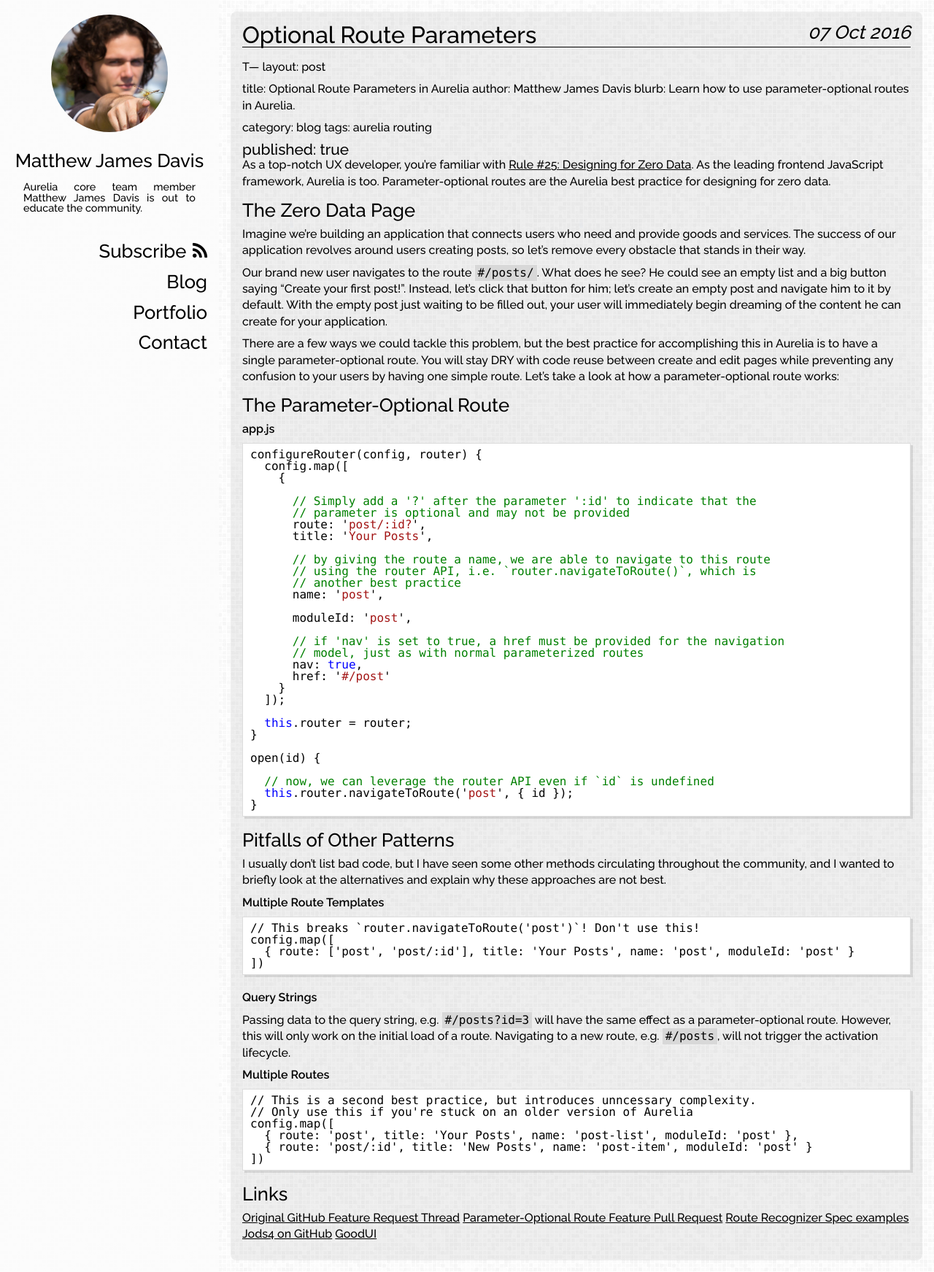
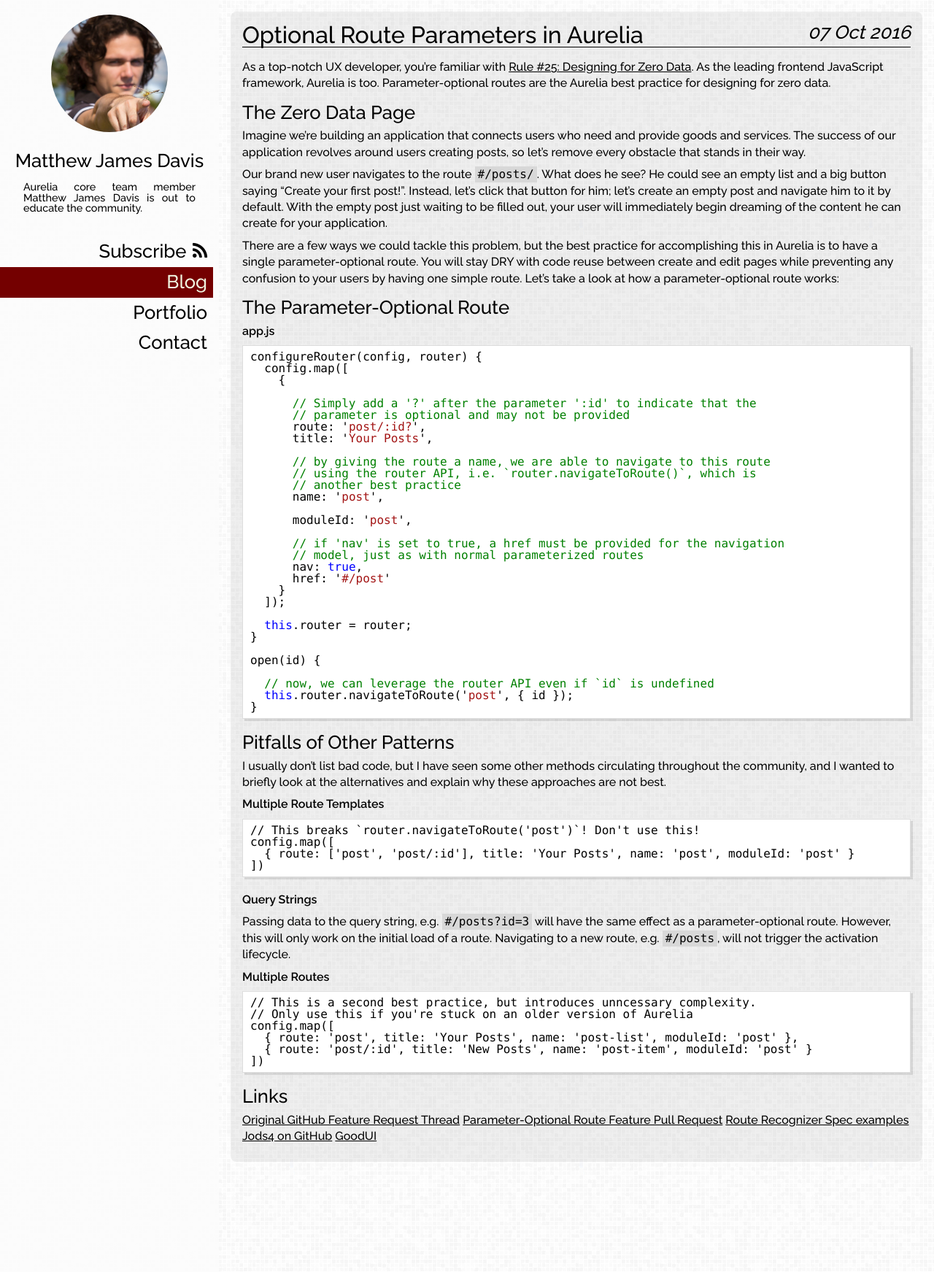
Before and after one commit to davismj/davismj.github.io, a Jekyll site: the page built from _posts/2016-10-7-optional-route-parameters.md, in a window 1280 px wide. Shown: the whole page at 73% size. Built offline with Jekyll 4.4.1, drawn with Linux system fonts in a browser that asks for light colours; nearby versions of some CDN libraries; our own code applies the rules of GitHub Pages for plain Markdown files; comment, search, counter and statistics services are not loaded.

Commit message:
Fix: Fix broken optional route parameters post.

```diff
--- a/_posts/2016-10-7-optional-route-parameters.md
+++ b/_posts/2016-10-7-optional-route-parameters.md
@@ -1,4 +1,4 @@
-T---
+---
 layout: post
 
 title: Optional Route Parameters in Aurelia
```
